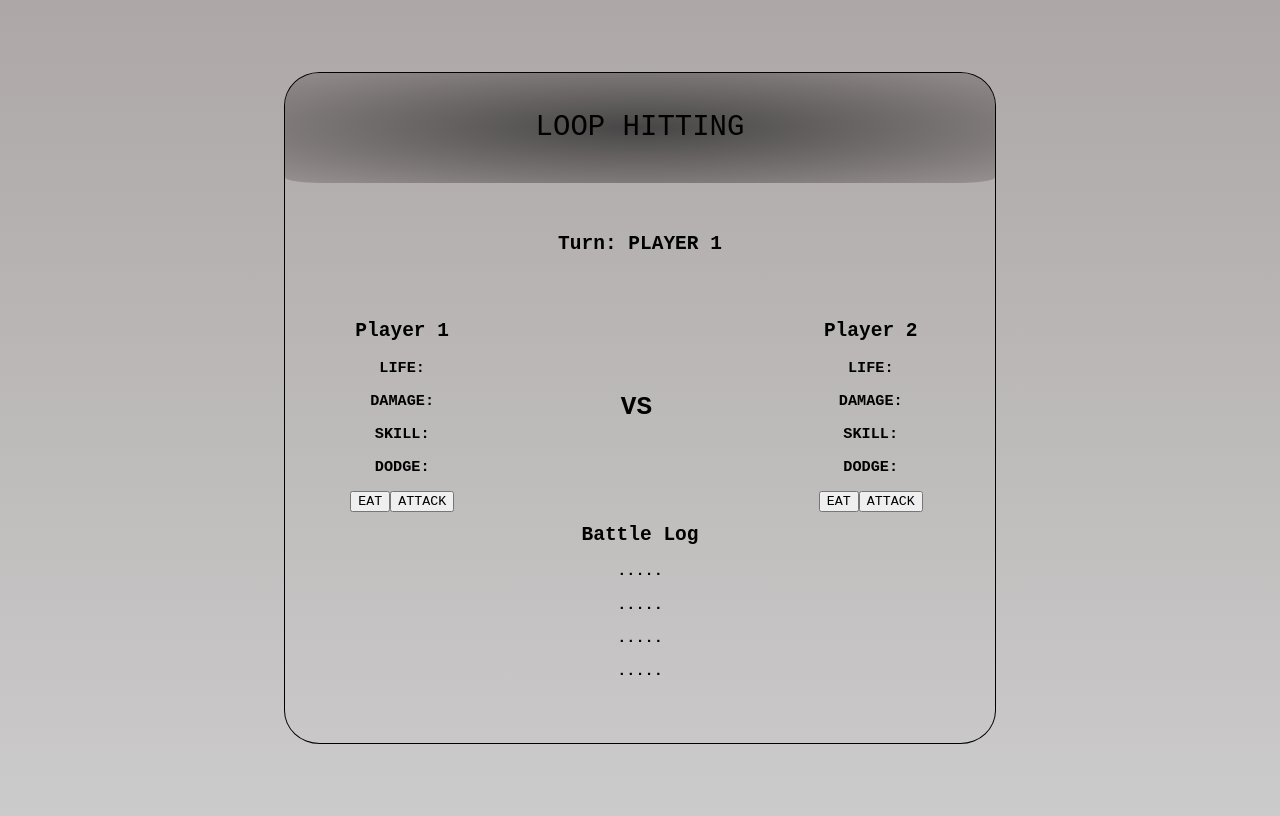
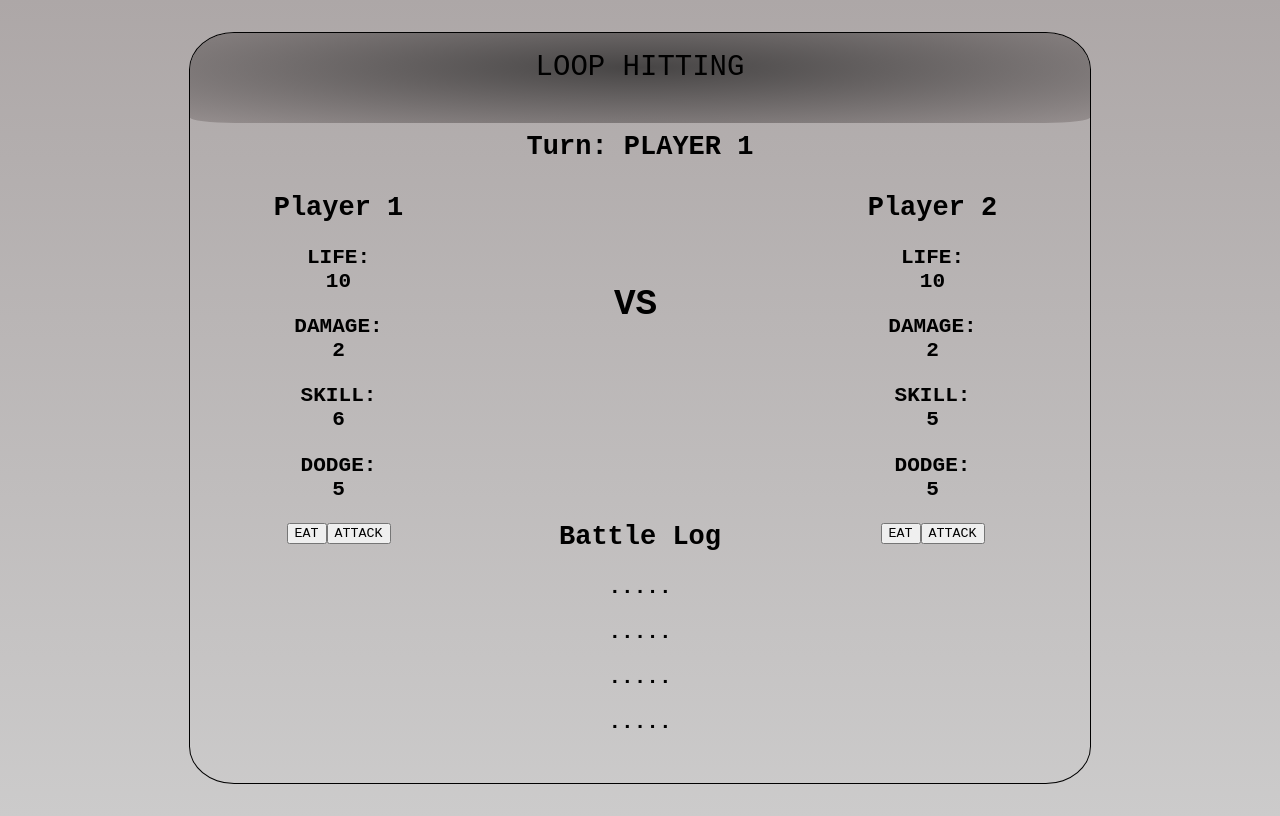
Before and after one commit to LuizFellype/Loop-Hitting, a React (Create React App) app: page / in a window 1280 px wide. Built offline with nearby package versions, Linux system fonts and the light colour scheme.

Commit message:
feat: implementing the functions in UI Mock

```diff
--- a/src/App.css
+++ b/src/App.css
@@ -3,11 +3,12 @@
 }
 .all {
   display: grid;
-  height: 670px;
-  width: 710px;
+  height: 750px;
+  width: 900px;
   border: solid 1px;
   border-radius: 5%;
   overflow: hidden;
+  font-size: 18px;
 
   align-items: center;
 }
--- a/src/App.js
+++ b/src/App.js
@@ -1,14 +1,15 @@
 import React, { Component } from 'react';
 import './App.css'
-//import { attack, eat } from './game/game'
+import Display from './components/Display';
+import { attack, eat } from './game/game'
 const initialState = {
-  fighter: {
+  player1: {
     life: 10,
     damage: 2,
-    skill: 5,
+    skill: 6,
     dodge: 5,
   },
-  opponent: {
+  player2: {
     life: 10,
     damage: 2,
     skill: 5,
@@ -19,21 +20,30 @@ class App extends Component {
 
   state = {...initialState}
 
-  // eatFighter = (whoate) => {
-  //   this.setState({fighter: eat(whoate)})
-  // }
+  getLife = (event) => {
+    console.log(event.target.value)
+    // if (whoAte === 'player1') {
+    //   const p1DontDie = eat(this.state.player1)
+    //   this.setState({player1: p1DontDie })
+    //   return
 
-  // attackOpponent = (shooter, target) => {
-  //   this.setState({opponent: attack(shooter, target)})
-  // }
-
-  // eatOpponent = (whoate) => {
-  //   this.setState({opponent: eat(whoate)})
-  // }
-
-  // attackFighter = (shooter, target) => {
-  //   this.setState({fighter: attack(shooter, target)})
-  // }
+    // }
+    // const p2DontDie = eat(this.state.player2)
+    // this.setState({player2: p2DontDie })
+  }
+  attacker = (attacker) => {
+    if (attacker === this.state.player1) {
+      const newState = attack(this.state.player1, this.state.player2)
+      const player1 = newState.player1
+      const player2 = newState.player2
+      this.setState({ player1, player2 })
+      return
+    }
+      const newState = attack(this.state.player2, this.state.player1)
+      const player1 = newState.player1
+      const player2 = newState.player2
+      this.setState({ player1, player2 })
+    }
 
   render() {
     return (
@@ -47,28 +57,28 @@ class App extends Component {
         <div className='tree-col'>
           <div className=''>
             <h2> Player 1</h2>
-            <h3>LIFE: <div value={this.state.fighter.life}/></h3>
-            <h3>DAMAGE: <div value={this.state.fighter.damage}/></h3>
-            <h3>SKILL: <div value={this.state.fighter.skill}/></h3>
-            <h3>DODGE: <div value={this.state.fighter.dodge}/></h3>
-            <button>EAT</button>
-            <button>ATTACK</button>
-            {/* <button onClick={() => this.eatFighter(this.state.fighter)}>EAT</button>
-            <button onClick={() => this.attackOpponent(this.state.fighter, this.state.opponent)}>ATTACK</button> */}
+            <h3>LIFE: <Display value={this.state.player1.life}/></h3>
+            <h3>DAMAGE: <Display value={this.state.player1.damage}/></h3>
+            <h3>SKILL: <Display value={this.state.player1.skill}/></h3>
+            <h3>DODGE: <Display value={this.state.player1.dodge}/></h3>
+            <button value='player1' onClick={this.getLife}>EAT</button>
+            <button onClick={() => this.attacker(this.state.player1)}>ATTACK</button>
+            {/* <button onClick={() => this.eatFighter(this.state.player1)}>EAT</button>
+            <button onClick={() => this.attackplayer2(this.state.player1, this.state.player2)}>ATTACK</button> */}
           </div>
           <div className='middle'>
             <h1>VS</h1>
           </div>
-          <div class=''>
+          <div >
             <h2> Player 2</h2>
-            <h3>LIFE: <div value={this.state.opponent.life}/></h3>
-            <h3>DAMAGE: <div value={this.state.opponent.damage}/></h3>
-            <h3>SKILL: <div value={this.state.opponent.skill}/></h3>
-            <h3>DODGE: <div value={this.state.opponent.dodge}/></h3>
-            <button>EAT</button>
-            <button>ATTACK</button>
-            {/* <button onClick={() => this.attackFighter(this.state.opponent, this.state.fighter)}>ATTACK</button>
-            <button onClick={() => this.eatOpponent(this.state.opponent)}>EAT</button>  */}
+            <h3>LIFE: <Display value={this.state.player2.life}/></h3>
+            <h3>DAMAGE: <Display value={this.state.player2.damage}/></h3>
+            <h3>SKILL: <Display value={this.state.player2.skill}/></h3>
+            <h3>DODGE: <Display value={this.state.player2.dodge}/></h3>
+            <button onClick={() => this.getLife(this.state.player2)}>EAT</button>
+            <button onClick={() => this.getLife(this.state.player2)}>ATTACK</button>
+            {/* <button onClick={() => this.attackFighter(this.state.player2, this.state.player1)}>ATTACK</button>
+            <button onClick={() => this.eatplayer2(this.state.player2)}>EAT</button>  */}
           </div>
         </div>
         <div className='battle-log'>
--- /dev/null
+++ b/src/components/Display.js
@@ -0,0 +1,4 @@
+import React from 'react'
+
+export default props =>
+    <div>{props.value}</div>
--- a/src/components/buttPlayer.js
+++ /dev/null
@@ -1,5 +0,0 @@
-import React from 'react'
-import './side.css'
-
-export default props =>
-    <button className='sidePlayer'>{props.label}</button>
--- a/src/game/game.js
+++ b/src/game/game.js
@@ -3,13 +3,13 @@
 export const attack = ( shooter, target) => {
     if (shooter.skill <= target.dodge) {
         const newTarget = { ...target, dodge: target.dodge + 1 }
-        const state = {player1: shooter, player2: newTarget}
-        return state
+        const players = {player1: shooter, player2: newTarget}
+        return players
     }
     const newShooter = { ...shooter, skill: shooter.skill + 1 }
     const newTarget = { ...target, life: target.life - shooter.damage }
-    const state = { player1: newShooter, player2: newTarget }
-    return state
+    const players = { player1: newShooter, player2: newTarget }
+    return players
 }
 
 export const eat = (whoAte) => {
```
Also changed, not shown: src/components/buttPlayer.css (deleted), 1 other file (tests, documents, lock files or other folders).
